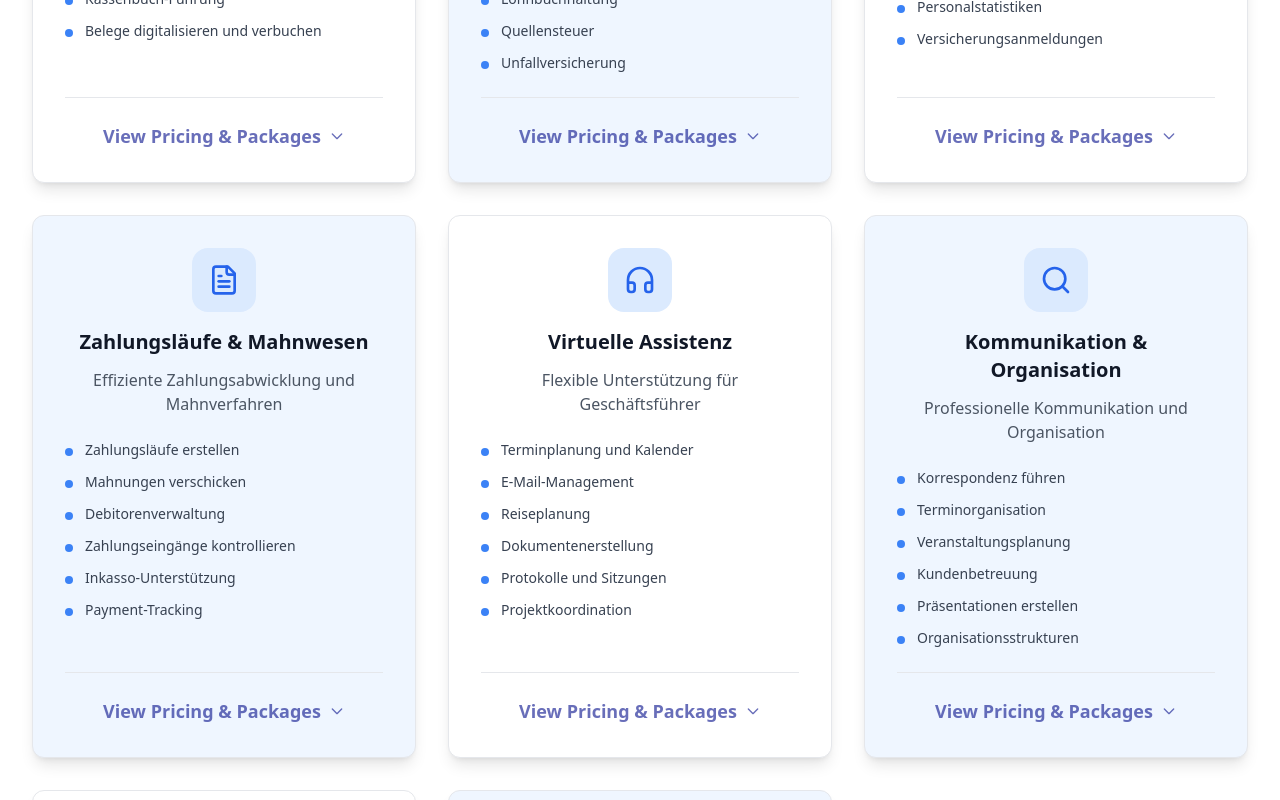
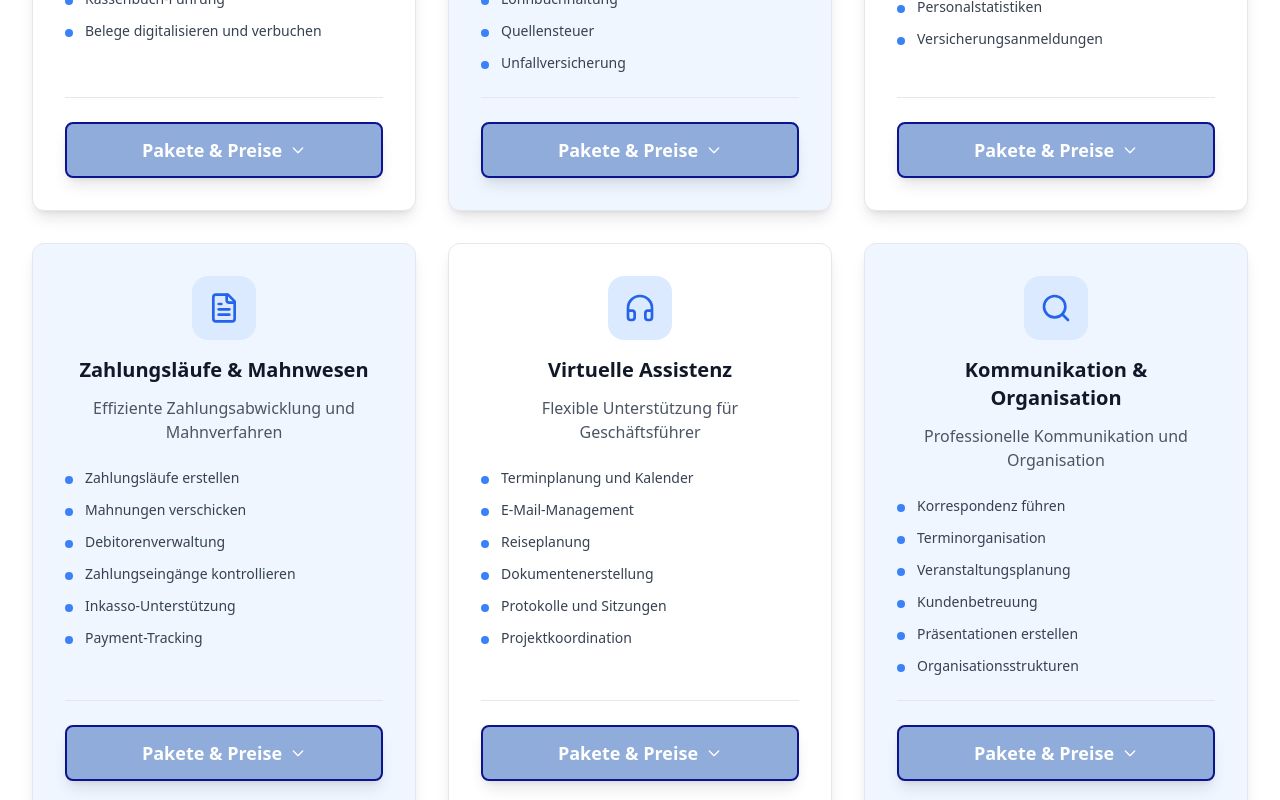
Before and after one commit to SensaiXo/haehni-virtuell-shop, a React (Vite) app: page /leistungen in a window 1280 px wide. Shown: the part 1420-2220 px from the top of the page. Built offline with nearby package versions, Linux system fonts and the light colour scheme.

Commit message:
Update CTA button on Services page
Changed the "View Pricing & Packages" button on the Services page to German ("Preise & Pakete anzeigen"), removed the pulsing animation, and styled it as a primary call-to-action button.

```diff
--- a/src/pages/Leistungen.tsx
+++ b/src/pages/Leistungen.tsx
@@ -392,9 +392,9 @@ const Leistungen = () => {
                 <div className="border-t border-gray-200 pt-6">
                   <button
                     onClick={() => toggleRowExpansion(index)}
-                    className="w-full text-lg font-semibold text-navy justify-center flex items-center gap-2 hover:text-blue-700 transition-all duration-300 hover:scale-105 animate-pulse hover:animate-none"
+                    className="w-full bg-[hsl(var(--button-primary-bg))] text-[hsl(var(--brand-white))] border-2 border-[hsl(var(--button-primary-border))] px-6 py-3 rounded-lg font-semibold text-lg hover:bg-[hsl(var(--button-primary-bg))]/90 hover:border-[hsl(var(--button-primary-border))]/90 shadow-lg hover:shadow-xl transition-all duration-300 hover:scale-105 flex items-center justify-center gap-2"
                   >
-                    View Pricing & Packages
+                    Pakete & Preise
                     <div className={`transform transition-transform duration-200 ${
                       expandedRows.has(getRowIndex(index)) ? 'rotate-180' : ''
                     }`}>
```
